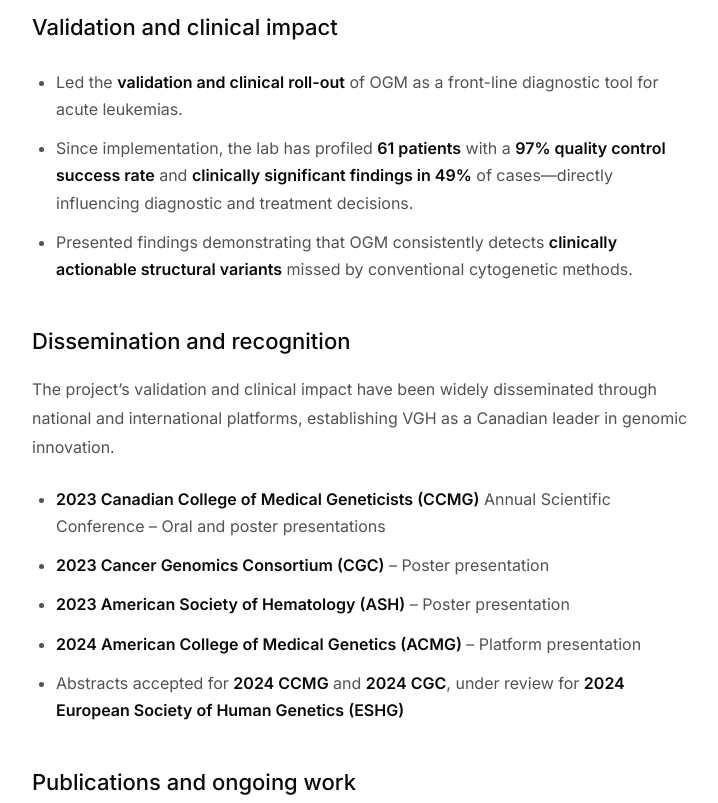
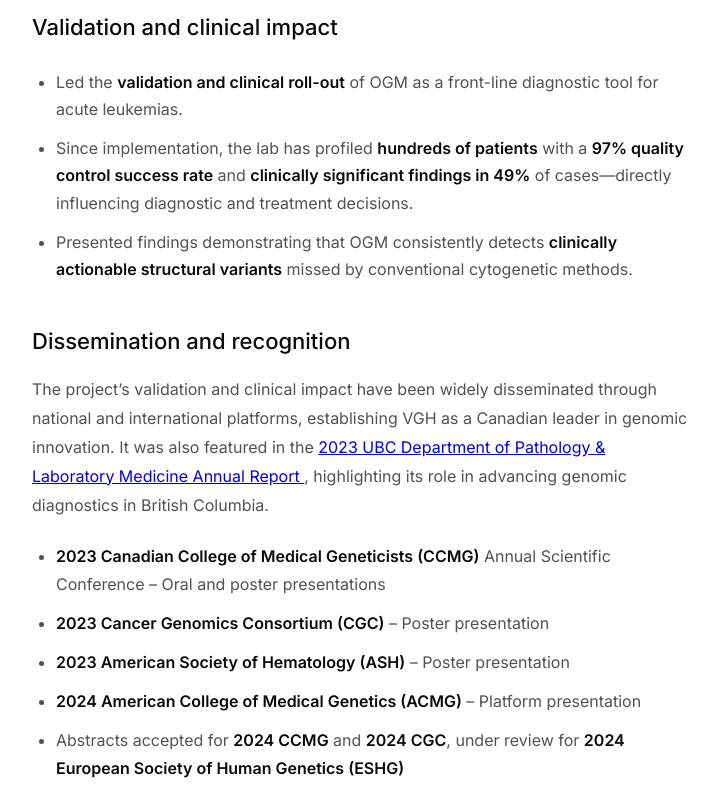
Before and after one commit to zhamadeh/zeidhamadeh.github.io, a plain HTML site: page projects/optical-genome-mapping.html in a window 1280 px wide. Shown: the part 660-1463 px from the top of the page, without its empty margins (280-998 px from the left). Drawn offline with Linux system fonts and the light colour scheme.

Commit message:
path report link

```diff
--- a/projects/optical-genome-mapping.html
+++ b/projects/optical-genome-mapping.html
@@ -210,13 +210,19 @@
                 <h3>Validation and clinical impact</h3>
                 <ul>
                     <li>Led the <strong>validation and clinical roll-out</strong> of OGM as a front-line diagnostic tool for acute leukemias.</li>
-                    <li>Since implementation, the lab has profiled <strong>61 patients</strong> with a <strong>97% quality control success rate</strong> and <strong>clinically significant findings in 49%</strong> of cases—directly influencing diagnostic and treatment decisions.</li>
+                    <li>Since implementation, the lab has profiled <strong>hundreds of patients</strong> with a <strong>97% quality control success rate</strong> and <strong>clinically significant findings in 49%</strong> of cases—directly influencing diagnostic and treatment decisions.</li>
                     <li>Presented findings demonstrating that OGM consistently detects <strong>clinically actionable structural variants</strong> missed by conventional cytogenetic methods.</li>
                 </ul>
 
                 <h3>Dissemination and recognition</h3>
-                <p>The project’s validation and clinical impact have been widely disseminated through national and international platforms, establishing VGH as a Canadian leader in genomic innovation.</p>
-                <ul>
+                <p>
+                    The project’s validation and clinical impact have been widely disseminated through national and international platforms, establishing VGH as a Canadian leader in genomic innovation.
+                    It was also featured in the
+                    <a href="https://file.pathology.ubc.ca/PathAnnualReport2023.pdf" target="_blank">
+                        2023 UBC Department of Pathology & Laboratory Medicine Annual Report
+                    </a>,
+                    highlighting its role in advancing genomic diagnostics in British Columbia.
+                </p><ul>
                     <li><strong>2023 Canadian College of Medical Geneticists (CCMG)</strong> Annual Scientific Conference – Oral and poster presentations</li>
                     <li><strong>2023 Cancer Genomics Consortium (CGC)</strong> – Poster presentation</li>
                     <li><strong>2023 American Society of Hematology (ASH)</strong> – Poster presentation</li>
```
